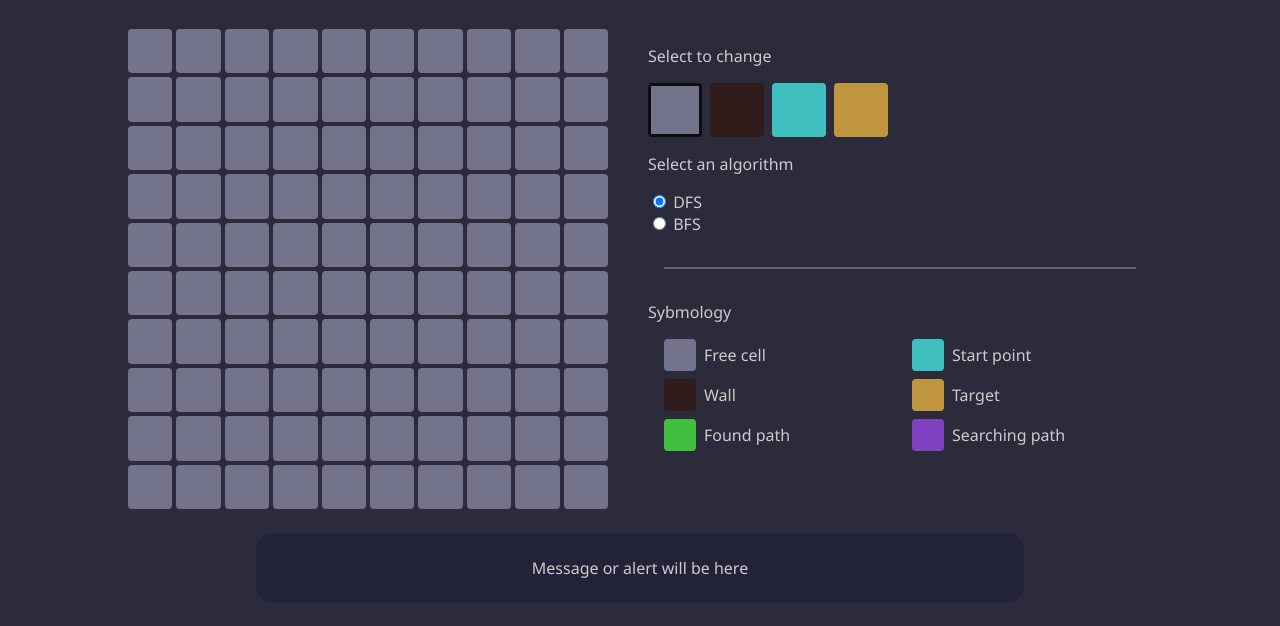
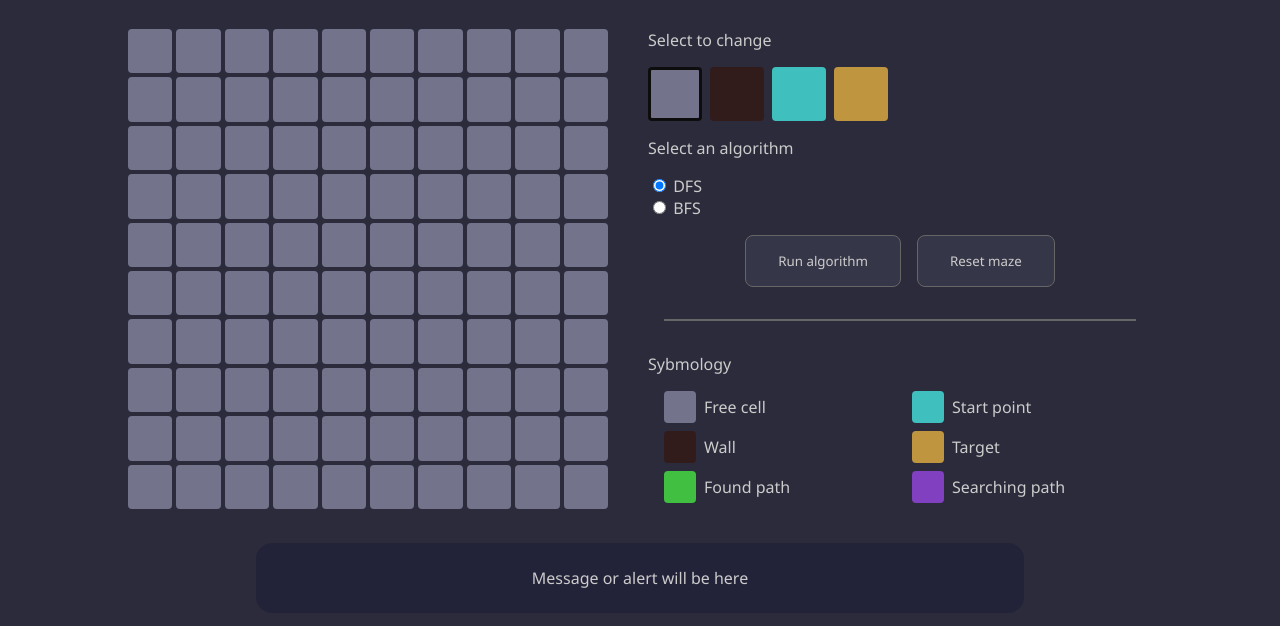
Before and after one commit to arcamp0130/search-in-maze, a website: page public/index.html in a window 1280 px wide. Shown: the part 68-694 px from the top of the page. Drawn offline with Linux system fonts and the light colour scheme.

Commit message:
feat: adding start and reset buttons.

```diff
--- a/public/index.html
+++ b/public/index.html
@@ -27,7 +27,8 @@
                     <div class="container">
                         <p>Select to change</p>
                         <div class="cells controller">
-                            <input type="radio" class="cell free" name="cell-change" id="free-cell-inp" checked></button>
+                            <input type="radio" class="cell free" name="cell-change" id="free-cell-inp"
+                                checked></button>
                             <input type="radio" class="cell wall" name="cell-change" id="add-wall-inp"></button>
                             <input type="radio" class="cell start" name="cell-change" id="start-point-inp"></button>
                             <input type="radio" class="cell target" name="cell-change" id="target-inp"></button>
@@ -46,6 +47,11 @@
                                 <label for="bfs">BFS</label>
                             </div>
                         </div>
+                    </div>
+
+                    <div class="triggers container">
+                        <button class="trigger" type="button" id="solve-btn">Run algorithm</button>
+                        <button class="trigger" type="button" id="reset-btn">Reset maze</button>
                     </div>
                 </div>
                 <hr>
--- a/public/styles.css
+++ b/public/styles.css
@@ -76,6 +76,10 @@ main {
   max-width: 1024px;
 }
 
+p {
+    margin: 0 0 1rem 0;
+}
+
 hr {
   border: 1px solid var(--border-color);
   margin: 2rem 1rem;
@@ -121,6 +125,17 @@ hr {
   width: 100%;
 }
 
+.controls > .container {
+    display: flex;
+    flex-direction: column;
+}
+
+.triggers.container {
+    justify-content: center;
+    flex-direction: row;
+    gap: 1rem;
+}
+
 .cell {
   aspect-ratio: 1;
   background-color: var(--cell-free-color);
@@ -146,6 +161,21 @@ input[type="radio"][name="cell-change"]:checked {
 .controls {
   display: flex;
   flex-direction: column;
+  gap: 1rem;
+}
+
+button.trigger {
+    padding: 1rem 2rem;
+    border: 1px solid var(--border-color);
+    border-radius: 0.5rem;
+    color: var(--font-color);
+    background-color: var(--secondary-color);
+}
+
+button.trigger:hover {
+    cursor: pointer;
+    background-color: var(--border-color);
+    transition: 100ms ease;
 }
 
 .controls .cell:hover,
```
